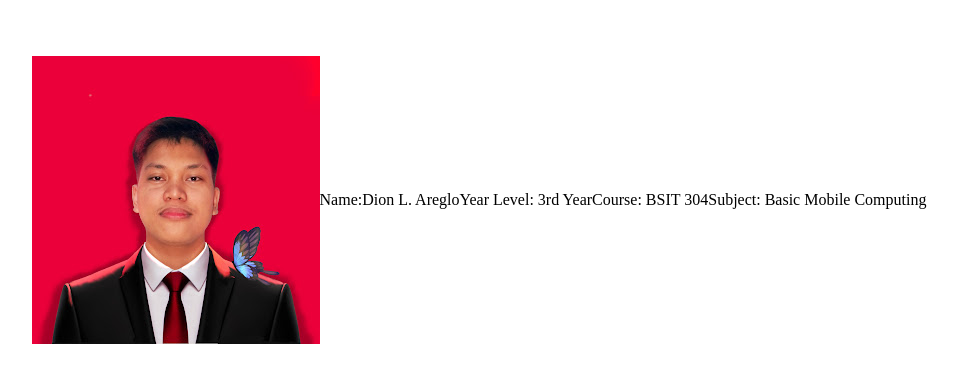
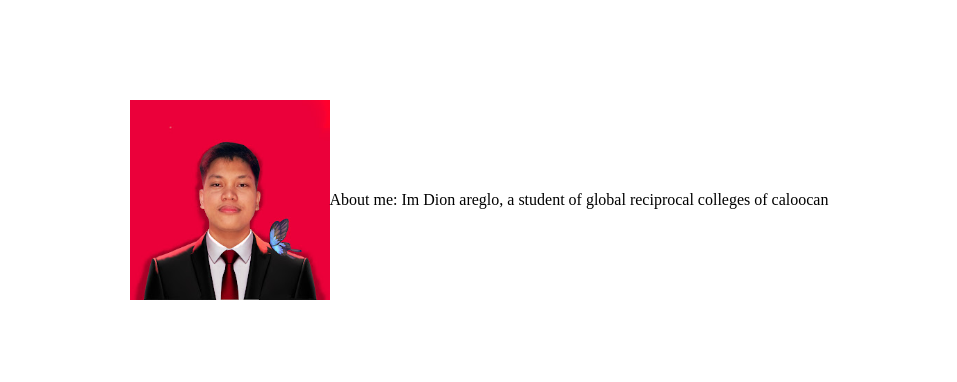
Before and after one commit to thehonored1ne/githubnewrepo, a plain HTML site: page index.html in a window 1280 px wide. Shown: the whole page, without its empty margins (161-1118 px from the left). Drawn offline with Linux system fonts and the light colour scheme.

Commit message:
Second Branch

```diff
--- a/index.html
+++ b/index.html
@@ -8,9 +8,6 @@
 </head>
 <body>
     <img src="profile.jpg">
-    <p>Name:Dion L. Areglo</p>
-    <p>Year Level: 3rd Year</p>
-    <p>Course: BSIT 304</p>
-    <p>Subject: Basic Mobile Computing</p>
+    <p>About me: Im Dion areglo, a student of global reciprocal colleges of caloocan</p>
 </body>
 </html>
--- a/style.css
+++ b/style.css
@@ -6,3 +6,8 @@ html, body {
   align-items: center;
 
 }
+
+img {
+  width: 200px; /* Set the width */
+  height: 200px; /* Set the height */
+}
```
